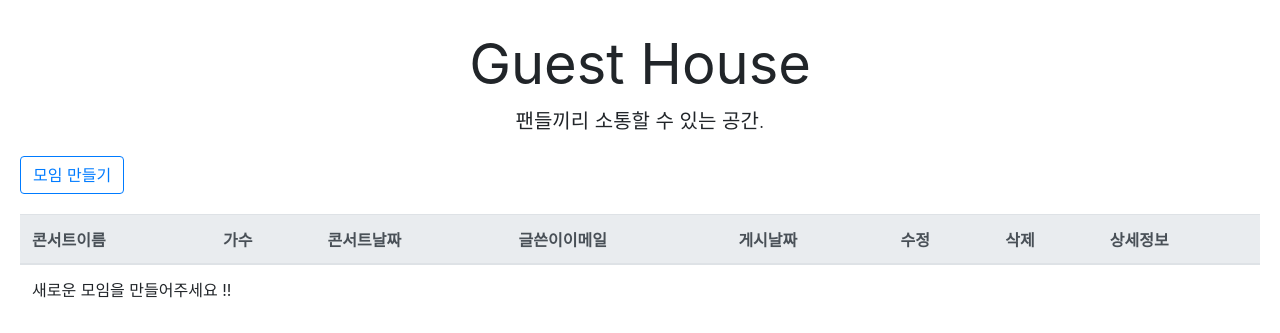
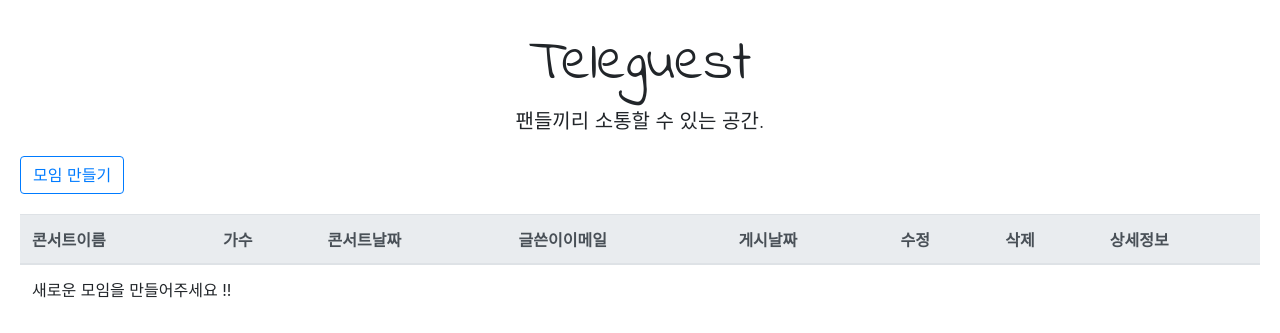
Before and after one commit to FRESH-TUNA/TeleGuest, a Django app: page / in a window 1280 px wide. Shown: the part 757-1090 px from the top of the page. Run offline with Django 3.2, Linux system fonts and the light colour scheme; data that the repository does not hold is empty; some libraries are stand-ins or nearby versions.

Commit message:
font 수정

```diff
--- a/TeleGuestApp/templates/home.html
+++ b/TeleGuestApp/templates/home.html
@@ -4,7 +4,7 @@
     <!-- Required meta tags -->
     <meta charset="utf-8">
     <meta name="viewport" content="width=device-width, initial-scale=1, shrink-to-fit=no">
-
+    <link href="https://fonts.googleapis.com/css?family=Indie+Flower&display=swap" rel="stylesheet">
     <!-- Bootstrap CSS -->
     <link rel="stylesheet" href="https://stackpath.bootstrapcdn.com/bootstrap/4.3.1/css/bootstrap.min.css"
         integrity="sha384-ggOyR0iXCbMQv3Xipma34MD+dH/1fQ784/j6cY/iJTQUOhcWr7x9JvoRxT2MZw1T" crossorigin="anonymous">
@@ -12,6 +12,10 @@
     <title>GuestHouse</title>
 
     <style>
+        .navbar-brand, .display-4 {
+            font-family: 'Indie Flower', cursive;
+        }
+
         #main-section {
             margin: 20px;
         }
@@ -25,7 +29,7 @@
 
 <body>
     <nav class="navbar navbar-expand-lg navbar-light bg-light">
-        <a class="navbar-brand" href="#">Guest House</a>
+        <a class="navbar-brand" href="#">Teleguest</a>
         <button class="navbar-toggler" type="button" data-toggle="collapse" data-target="#navbarSupportedContent"
             aria-controls="navbarSupportedContent" aria-expanded="false" aria-label="Toggle navigation">
             <span class="navbar-toggler-icon"></span>
@@ -51,7 +55,7 @@
     </header>
 
     <section id="title" style="text-align:center;">
-            <h1 class="display-4"><strong>Guest House</strong></h1>
+            <h1 class="display-4"><strong>Teleguest</strong></h1>
             <p class="lead">팬들끼리 소통할 수 있는 공간.</p>
     </section>
 
```
Also changed, not shown: TeleGuestApp/templates/reserve.html (+6 -1 lines), TeleGuestApp/templates/reserve_finish.html (+6 -1 lines), TeleGuestApp/templates/reserve_house.html (+6 -1 lines).
